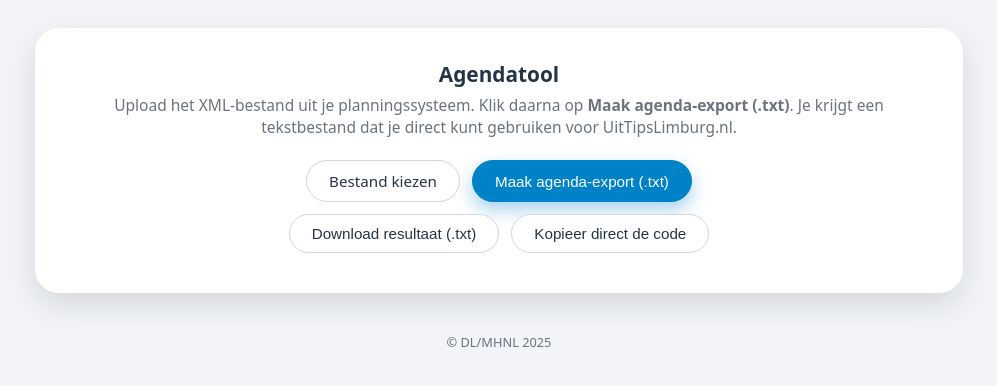
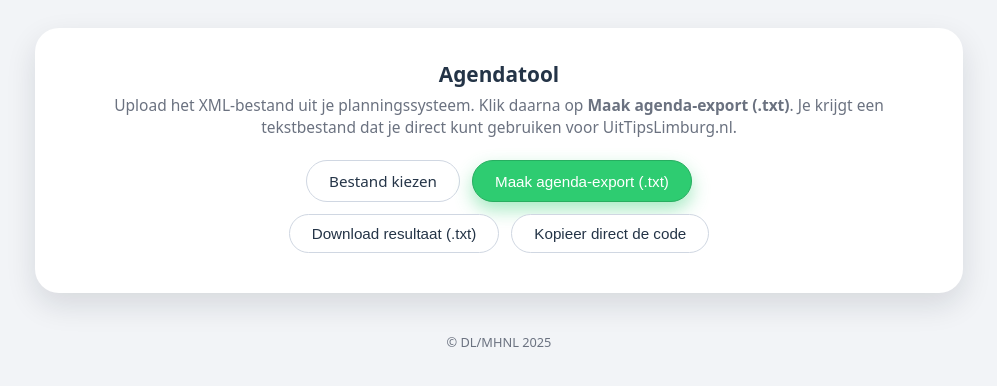
Before and after one commit to torstenfaruhn/dl-agendatool, a Flask app: template templates/index.html in a window 1280 px wide. Shown: the part 264-650 px from the top of the page, without its empty margins (141-1138 px from the left). Run offline with Flask 3, Linux system fonts and the light colour scheme; the template is opened without the code that fills it: most values are stand-ins (such as "Sample title", 1, 10 or a date in 2020).

Commit message:
Update index.html

```diff
--- a/templates/index.html
+++ b/templates/index.html
@@ -48,7 +48,7 @@
         <form method="post" enctype="multipart/form-data">
             <!-- Eerste rij: bestand kiezen + actieknop -->
             <div class="button-row">
-                <label class="file" id="file-label">
+                <label class="file btn-equal" id="file-label">
                     <span class="file__label" id="file-label-text">Bestand kiezen</span>
                     <input
                         type="file"
@@ -58,7 +58,9 @@
                     />
                 </label>
 
-                <button type="submit" class="btn btn-primary">
+                <button type="submit"
+                        class="btn btn-primary btn-equal{% if output_text %} btn-success{% endif %}"
+                        id="export-btn">
                     Maak agenda-export (.txt)
                 </button>
             </div>
@@ -66,10 +68,10 @@
             {% if output_text %}
             <!-- Tweede rij: download + kopieer -->
             <div class="button-row button-row--secondary">
-                <button type="button" class="btn btn-secondary" id="download-btn">
+                <button type="button" class="btn btn-secondary btn-equal" id="download-btn">
                     Download resultaat (.txt)
                 </button>
-                <button type="button" class="btn btn-secondary" id="copy-btn">
+                <button type="button" class="btn btn-secondary btn-equal" id="copy-btn">
                     Kopieer direct de code
                 </button>
             </div>
@@ -86,17 +88,41 @@
 </footer>
 
 <script>
-    // Bestandsknop: labeltekst + styling aanpassen
     const fileInput = document.getElementById('xml_file');
     const fileLabel = document.getElementById('file-label');
     const fileLabelText = document.getElementById('file-label-text');
 
+    const exportBtn = document.getElementById('export-btn');
+    const copyBtn = document.getElementById('copy-btn');
+    const downloadBtn = document.getElementById('download-btn');
+    const resultText = document.getElementById('result-text');
+
+    const successClass = 'btn-success';
+
+    function clearAllSuccess() {
+        [fileLabel, exportBtn, copyBtn, downloadBtn].forEach(el => {
+            if (el) {
+                el.classList.remove(successClass);
+            }
+        });
+    }
+
+    function markSuccess(el) {
+        if (el) {
+            el.classList.add(successClass);
+        }
+    }
+
+    // Bestand kiezen: reset alle success-states, maak deze groen
     if (fileInput && fileLabel && fileLabelText) {
         fileInput.addEventListener('change', () => {
+            clearAllSuccess();
+
             if (fileInput.files.length) {
                 const name = fileInput.files[0].name;
                 fileLabel.classList.add('file--selected');
                 fileLabelText.textContent = name;
+                markSuccess(fileLabel);  // groen na succesvol kiezen
             } else {
                 fileLabel.classList.remove('file--selected');
                 fileLabelText.textContent = 'Bestand kiezen';
@@ -104,35 +130,26 @@
         });
     }
 
-    // Helperfunctie om een knop tijdelijk groen te maken bij succes
-    function flashSuccess(button, successText) {
-        const originalText = button.textContent;
-        button.classList.add('btn-success');
-        button.textContent = successText;
-
-        setTimeout(() => {
-            button.classList.remove('btn-success');
-            button.textContent = originalText;
-        }, 1500);
+    // Als export wordt geklikt: file-knop terug naar wit (maar blijft wel geselecteerd)
+    if (exportBtn && fileLabel) {
+        exportBtn.addEventListener('click', () => {
+            fileLabel.classList.remove(successClass);
+        });
     }
 
-    const copyBtn = document.getElementById('copy-btn');
-    const downloadBtn = document.getElementById('download-btn');
-    const resultText = document.getElementById('result-text');
-
-    // Kopieer resultaat naar klembord
+    // Kopieer resultaat naar klembord -> knop groen, blijft groen tot nieuw bestand
     if (copyBtn && resultText) {
         copyBtn.addEventListener('click', async () => {
             try {
                 await navigator.clipboard.writeText(resultText.value);
-                flashSuccess(copyBtn, 'Gekopieerd!');
+                markSuccess(copyBtn);
             } catch (e) {
                 alert('Kopiëren is niet gelukt. Kopieer de tekst handmatig.');
             }
         });
     }
 
-    // Download resultaat als .txt
+    // Download resultaat als .txt -> knop groen, blijft groen tot nieuw bestand
     if (downloadBtn && resultText) {
         downloadBtn.addEventListener('click', () => {
             const blob = new Blob([resultText.value], { type: 'text/plain;charset=utf-8' });
@@ -145,7 +162,7 @@
             a.remove();
             URL.revokeObjectURL(url);
 
-            flashSuccess(downloadBtn, 'Gedownload!');
+            markSuccess(downloadBtn);
         });
     }
 </script>
```
